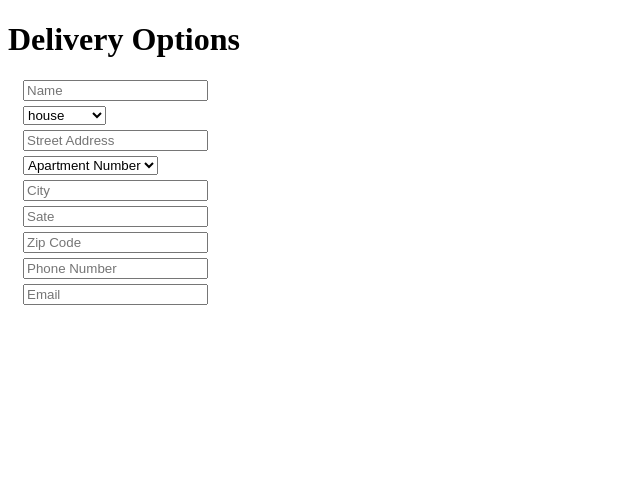
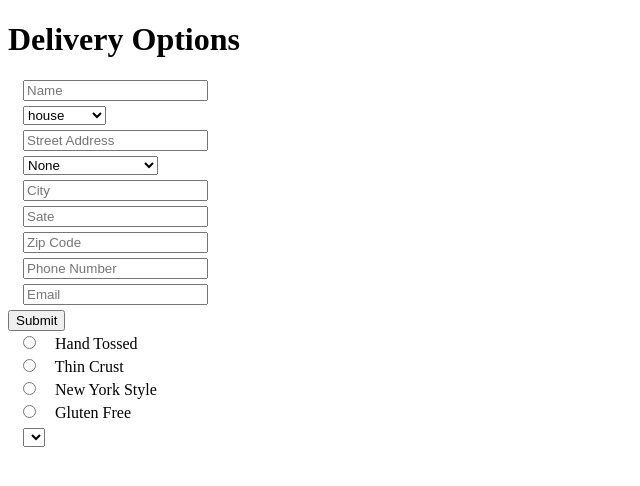
Before and after one commit to jcast90/JavaScript-RegEx-Form, a plain HTML site: page index.html in a window 1280 px wide. Shown: the whole page, without its empty margins (0-640 px from the left). Drawn offline with Linux system fonts and the light colour scheme.

Commit message:
update styling/part2

```diff
--- a/index.html
+++ b/index.html
@@ -11,12 +11,22 @@
       }
       .hidden{
         display:none;
-      };
+      }
+       .valid{
+              background-color: #ddffdd;
+        }
+        .invalid{
+            background-color: #ffdddd;
+             border: 5px solid border-color: #800000;;
+        }
+        input[type="radio"]{
+            display:inline;
+        }
     </style>
   </head>
   <body>
     <h1>Delivery Options</h1>
-    <form action="">
+    <form class="deliveryForm">
     <input id="name" type="text" name="name" placeholder="Name">
     <select id="addressType" class="address-type" name="address type">
       <option value="house">house</option>
@@ -29,10 +39,12 @@
       <input id="otherInput" class="hidden" type="text" name="other" placeholder="other">
     </select>
     <input type="text" name="streetAdress" placeholder="Street Address">
-    <select class="room-type" name="room type">
+    <select class="room-type" id="room-type" name="">
+       <option value="none">None</option>
         <option value="apt">Apartment Number</option>
         <option value="room">Room Number</option>
         <option value="suite">Suite Number</option>
+         <input id="number" class="hidden" type="text" name="number1" placeholder="text">
     </select>
     <input type="text" name="city" placeholder="City">
     <input id="state" type="text" name="state" placeholder="Sate">
@@ -40,8 +52,18 @@
     <input id="phone" type="text" name="phone" placeholder="Phone Number">
     <input id="email" type="text" name="email" placeholder="Email">
     </form>
-    <button id="submit" class="hidden" value="submit"> Submit</button>
+    <button id="submit" value="submit"> Submit</button>
 
+
+<form class="doughOptions" name="options" id="form">
+
+  <input type="radio" name="dough" value="ht"> Hand Tossed <br />
+  <input type="radio" name="dough" value="tc"> Thin Crust<br />
+  <input type="radio" name="dough" value="nyS"> New York Style<br />
+   <input type="radio" name="dough" value="gf"> Gluten Free
+
+</form>
+<select id="options"></select>
 
 
 
```
